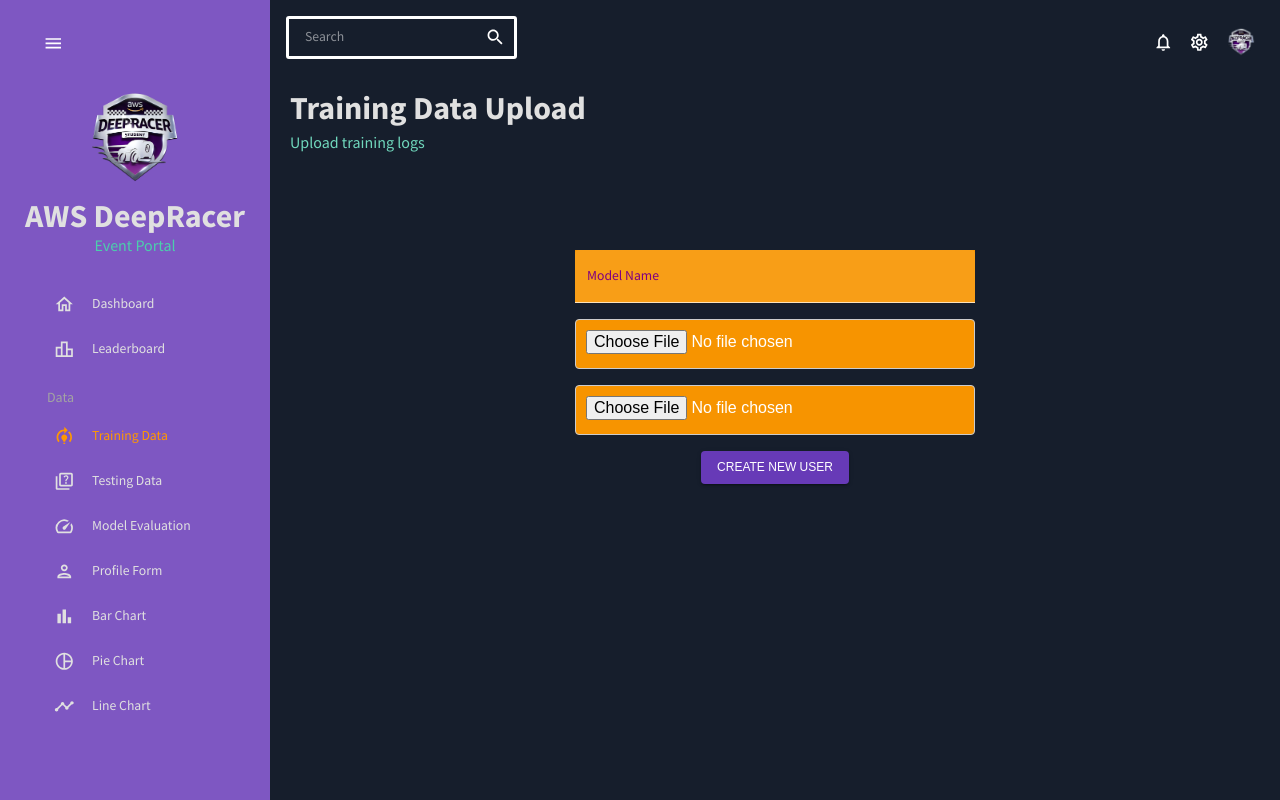
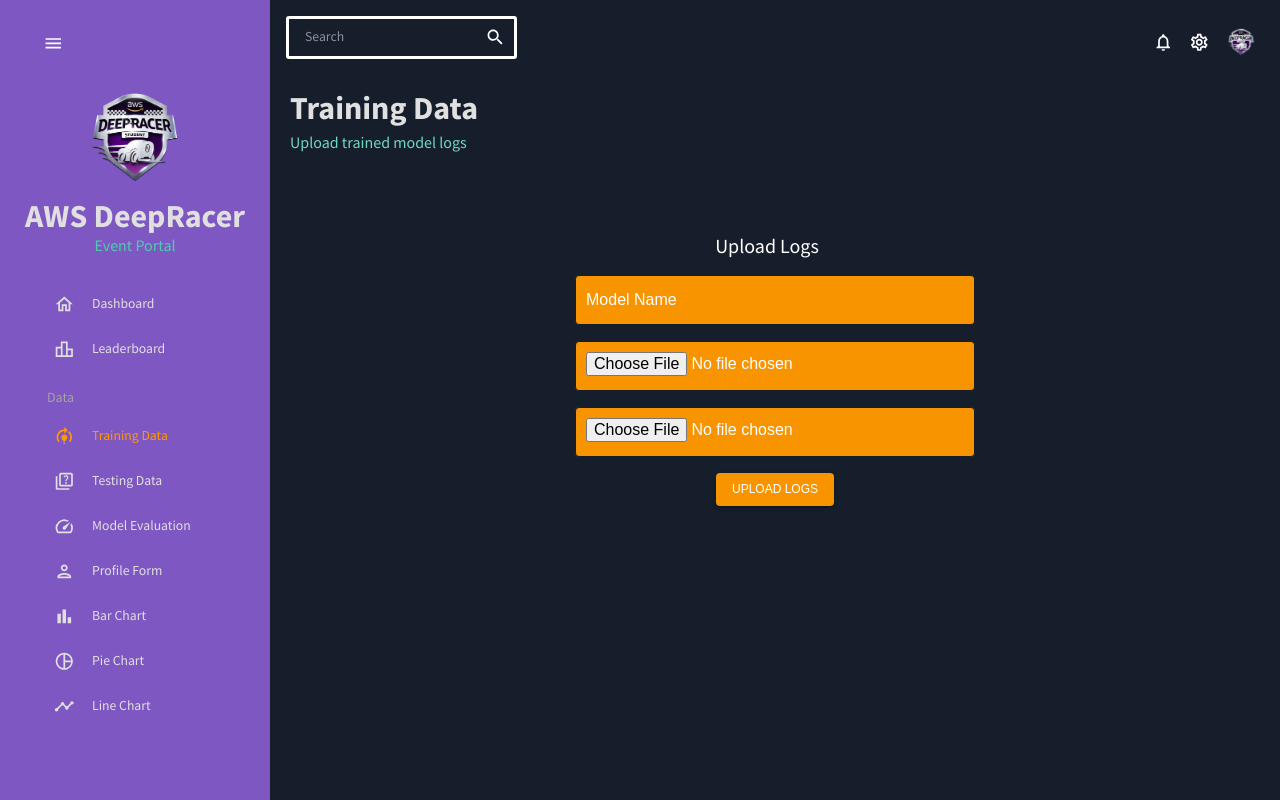
Before and after one commit to IP-299-Deepracer/Deepracer-Dashboard, a React (Create React App) app in the folder deepracer_dashboard/: page / in a window 1280 px wide. Both pictures are taken after a click on the item "Training Data". Built offline with nearby package versions, Linux system fonts and the light colour scheme.

Commit message:
completed the training form with styling

```diff
--- a/deepracer_dashboard/src/scenes/trainingForm/index.jsx
+++ b/deepracer_dashboard/src/scenes/trainingForm/index.jsx
@@ -1,5 +1,5 @@
 import Header from "../../components/Header";
-import { Box,  Button, TextField } from "@mui/material";
+import { Box,  Button, TextField, Typography } from "@mui/material";
 import React from 'react';
 import Grid from '@mui/material/Grid';
 import { Formik } from "formik";
@@ -12,12 +12,13 @@
 
     return(
         <Box m="20px" >
-            <Header title="Training Data Upload" subtitle="Upload training logs" />
+            <Header title="Training Data" subtitle="Upload trained model logs" />
             <Box marginTop="10%">
                 <form>
                     <Grid container spacing={2} display="flex" flexDirection="column" alignItems="center" justifyContent="center">
+                    <Typography variant="h4">Upload Logs</Typography>
                         <Grid item xs={8}>
-                            <TextField label="Model Name" variant="filled" className="text-field"/>
+                            <input type="text" id="modelName"  placeholder="Model Name"/>
                         </Grid>
                         <Grid item xs={8}>
                             <input type="file" id="file1" name="file1" accept=".csv" label="Upload" className="input-field"
@@ -27,8 +28,8 @@
                             <input type="file" id="file2" name="file2" accept=".csv" className="input-field"/>
                         </Grid>
                         <Grid item xs={8}>
-                        <Button type="submit" color="secondary" variant="contained">
-                            Create New User
+                        <Button type="submit" id="uploadButton" color="secondary" variant="contained">
+                            Upload Logs
                         </Button>
                         </Grid>
                     </Grid>
--- a/deepracer_dashboard/src/scenes/trainingForm/training.css
+++ b/deepracer_dashboard/src/scenes/trainingForm/training.css
@@ -1,17 +1,35 @@
 .input-field{
     width: 400px;
     height: 50px;
-    border: 1px solid #ccc;
     background-color: #f79400;
     padding: 10px;
     font-size: 16px;
     border-radius: 4px;
-}
-.text-field{
-    width: 400px;
-    border: solid #ccc;
-    background-color: #f79400;
+    border: 1px solid #161e2c;
 }
 .text-field label{
     color: purple;
 }
+#modelName{
+    width: 400px;
+    height: 50px;
+    background-color: #f79400;
+    padding: 10px;
+    font-size: 16px;
+    border-radius: 4px;
+    border: 1px solid #161e2c;
+    color: #ffffff;
+    cursor: pointer;
+}
+::placeholder{
+    color: #ffffff !important;
+}
+#uploadButton {
+    background-color: #f79400;
+    color: white; /* Set text color to white for better contrast */
+    transition: background-color 0.3s; /* Add a smooth transition for the hover effect */
+  }
+
+  #uploadButton:hover {
+    background-color: #512da8; /* Change to purple on hover */
+  }
```
